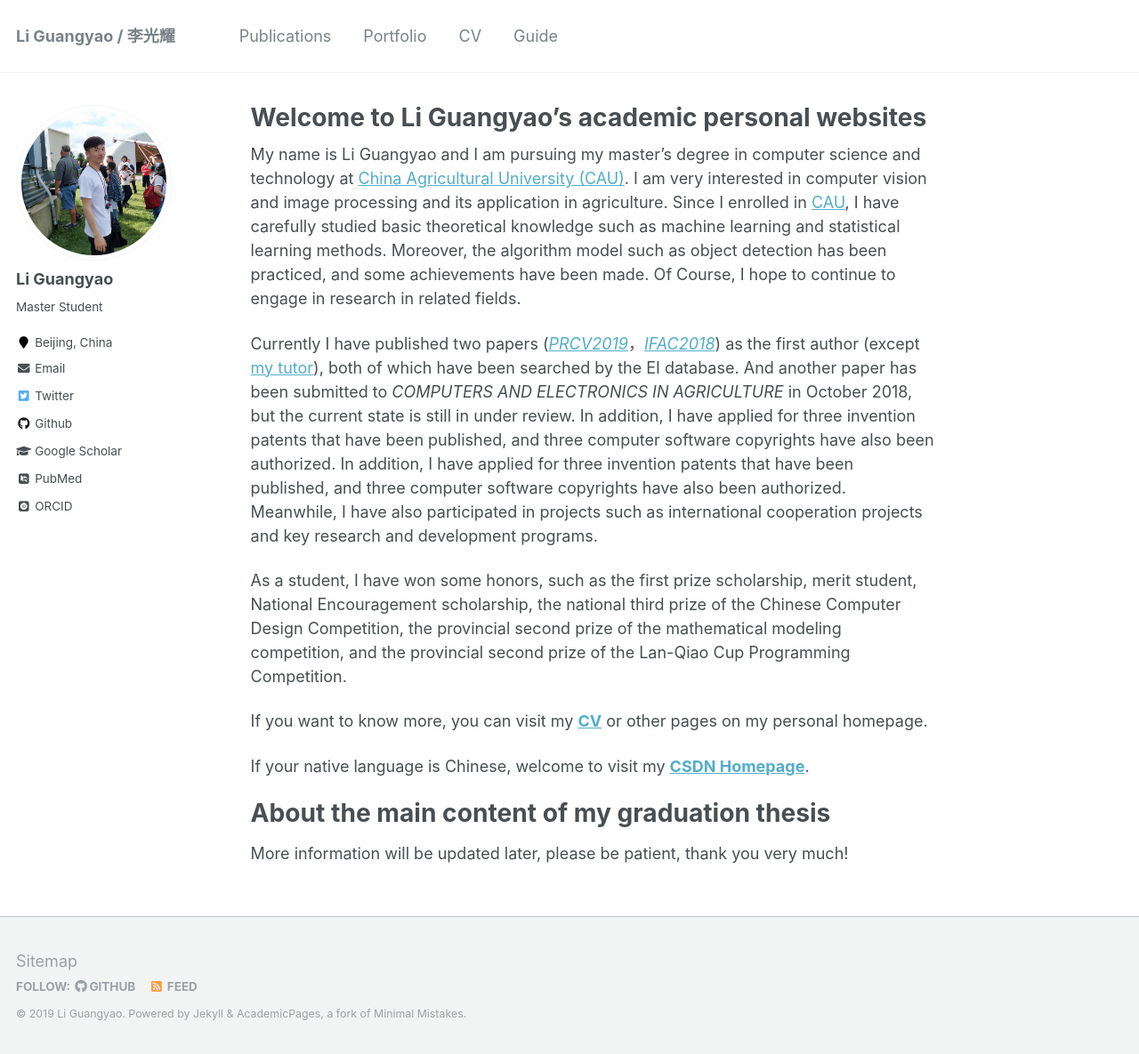
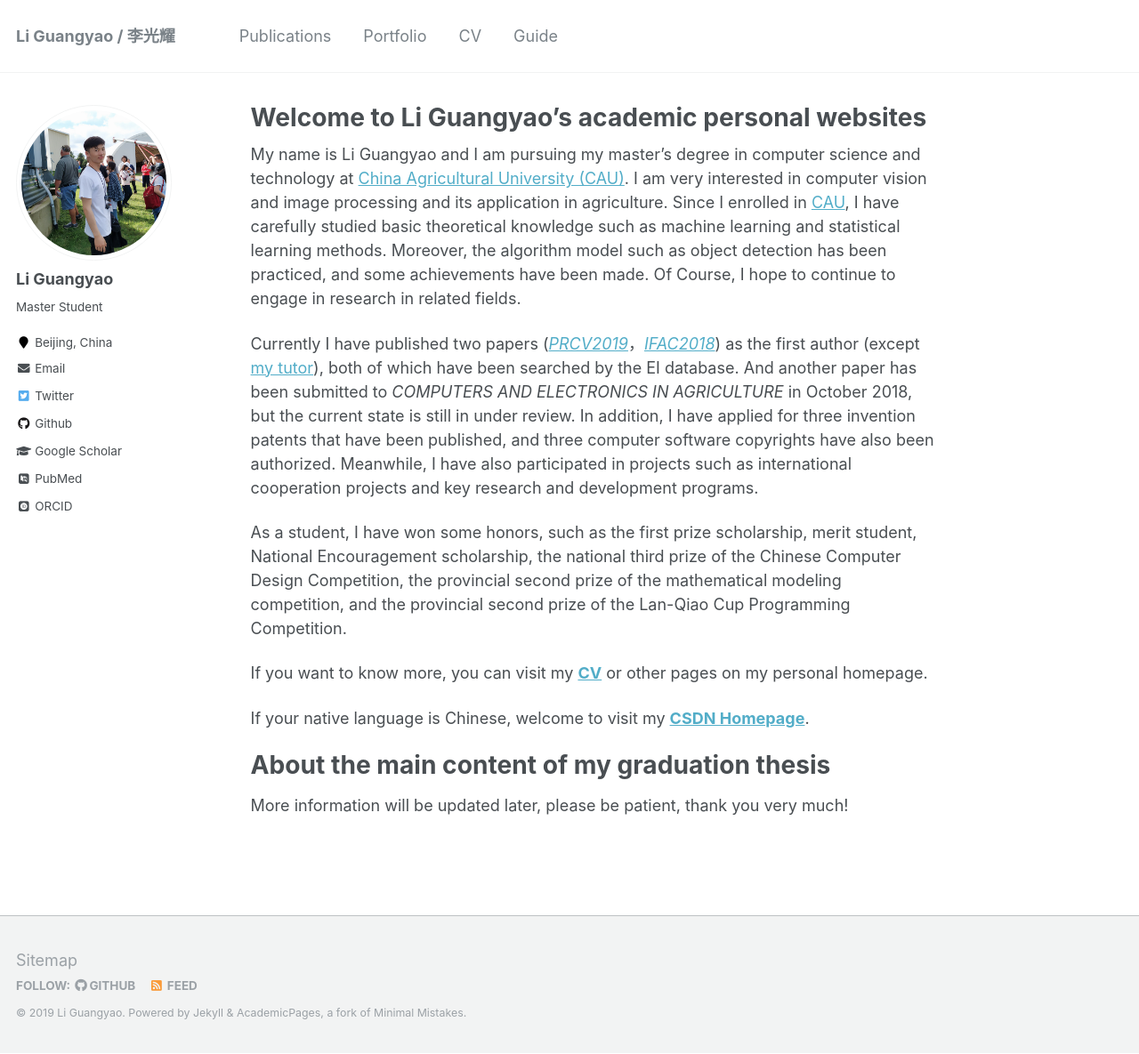
Before and after one commit to ayameyao/ayameyao.github.io_old-version, a Jekyll site: the page built from _pages/about.md, in a window 1280 px wide and 1185 px high. Shown: the whole window at 89% size. Built offline with Jekyll 4.4.1, drawn with Linux system fonts in a browser that asks for light colours; some web fonts are replaced.

Commit message:
Update about.md

```diff
--- a/_pages/about.md
+++ b/_pages/about.md
@@ -11,7 +11,7 @@ redirect_from:
 My name is Li Guangyao and I am pursuing my master's degree in computer science and technology at [China Agricultural University (CAU)](https://www.cau.edu.cn/). I am very interested in computer vision and image processing and its application in agriculture. Since I enrolled in [CAU](https://www.cau.edu.cn/), I have carefully studied basic theoretical knowledge such as machine learning and statistical learning methods. Moreover, the algorithm model such as object detection has been practiced, and some achievements have been made. Of Course, I hope to continue to engage in research in related fields.
 <br/>
 
-Currently I have published two papers ([<i>PRCV2019</i>](https://ayameyao.github.io/publication/2019-PRCV)，[<i>IFAC2018</i>](https://ayameyao.github.io/publication/2018-IFAC)) as the first author (except [my tutor](http://faculty.cau.edu.cn/xxdqxy/lzb/list.htm)), both of which have been searched by the EI database. And another paper has been submitted to <i>COMPUTERS AND ELECTRONICS IN AGRICULTURE</i> in October 2018, but the current state is still in under review. In addition, I have applied for three invention patents that have been published, and three computer software copyrights have also been authorized. In addition, I have applied for three invention patents that have been published, and three computer software copyrights have also been authorized. Meanwhile, I have also participated in projects such as international cooperation projects and key research and development programs.
+Currently I have published two papers ([<i>PRCV2019</i>](https://ayameyao.github.io/publication/2019-PRCV)，[<i>IFAC2018</i>](https://ayameyao.github.io/publication/2018-IFAC)) as the first author (except [my tutor](http://faculty.cau.edu.cn/xxdqxy/lzb/list.htm)), both of which have been searched by the EI database. And another paper has been submitted to <i>COMPUTERS AND ELECTRONICS IN AGRICULTURE</i> in October 2018, but the current state is still in under review. In addition, I have applied for three invention patents that have been published, and three computer software copyrights have also been authorized. Meanwhile, I have also participated in projects such as international cooperation projects and key research and development programs.
 <br/>
 
 As a student, I have won some honors, such as the first prize scholarship, merit student, National Encouragement scholarship, the national third prize of the Chinese Computer Design Competition, the provincial second prize of the mathematical modeling competition, and the provincial second prize of the Lan-Qiao Cup Programming Competition.
```
